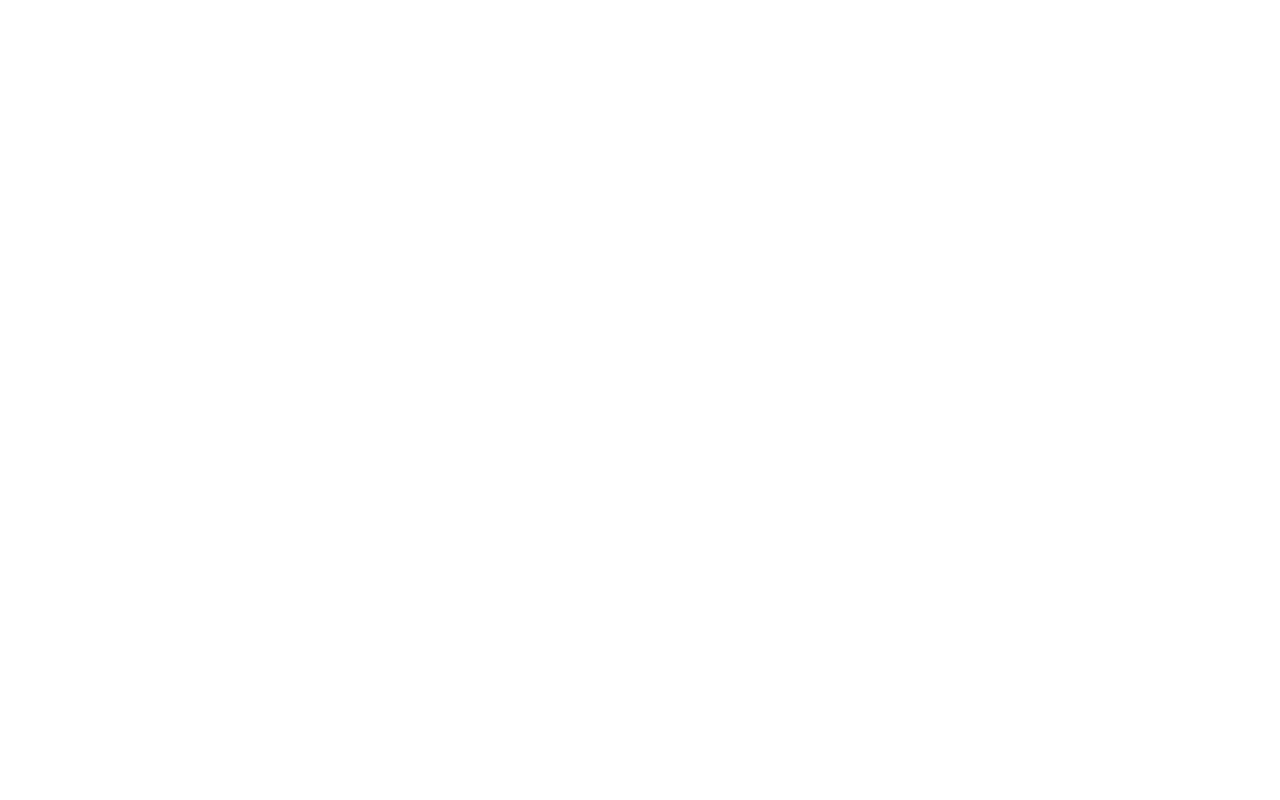
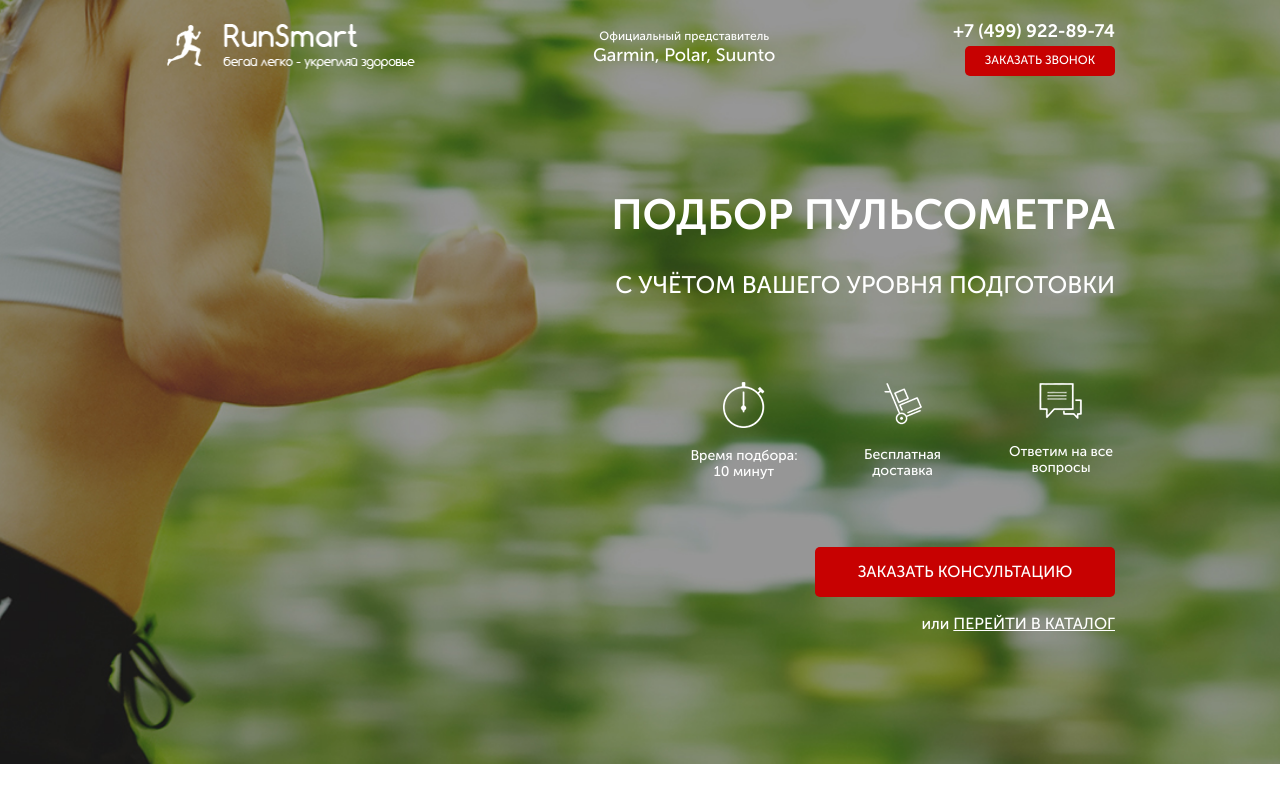
Before and after one commit to savitskicosta/Training_Udemy_Pulse, a plain HTML site: page index.html in a window 1280 px wide. Drawn offline with Linux system fonts and the light colour scheme.

Commit message:
add section header

```diff
--- a/index.html
+++ b/index.html
@@ -9,6 +9,38 @@
 		<link rel="stylesheet" href="css/style.min.css" />
 	</head>
 	<body>
+		<div class="promo">
+			<div class="container">
+				<header class="header">
+					<a href="#" class="header__logo">
+						<img src="img/logo.png" alt="logo" />
+					</a>
+					<div class="header__official">
+						Официальный представитель
+						<span>Garmin, Polar, Suunto</span>
+					</div>
+					<div class="header__contacts">
+						<a href="tel:+74999228974" class="header__phone">+7 (499) 922-89-74</a>
+						<button class="button">Заказать звонок</button>
+					</div>
+				</header>
+				<div class="promo__wrapper">
+					<h1 class="promo__header">Подбор пульсометра</h1>
+					<h2 class="promo__subheader">с учётом Вашего уровня подготовки</h2>
+					<div class="promo__icons">
+						<div class="promo__icon"><img src="img/icon/main_icon_1.png" alt="timer" />Время подбора: 10 минут</div>
+						<div class="promo__icon"><img src="img/icon/main_icon_2.png" alt="hand-cart" />Бесплатная доставка</div>
+						<div class="promo__icon"><img src="img/icon/main_icon_3.png" alt="messages" />Ответим на все вопросы</div>
+					</div>
+					<button class="button button_main">Заказать консультацию</button>
+					<div class="promo__link">
+						или
+						<a href="#">Перейти в каталог</a>
+					</div>
+				</div>
+			</div>
+		</div>
+		<!-- /.promo -->
 		<script src="js/main.min.js"></script>
 	</body>
 </html>
--- a/scss/base/_variables.scss
+++ b/scss/base/_variables.scss
@@ -0,0 +1 @@
+$main-color: #c70101;
--- /dev/null
+++ b/scss/blocks/_buttons.scss
@@ -0,0 +1,18 @@
+.button {
+	width: 150px;
+	height: 30px;
+	border-radius: 5px;
+	background-color: $main-color;
+	border: none;
+	cursor: pointer;
+	color: #fff;
+	font-size: 12px;
+	font-weight: 500;
+	text-transform: uppercase;
+	&_main {
+		margin-top: 67px;
+		width: 300px;
+		height: 50px;
+		font-size: 16px;
+	}
+}
--- a/scss/blocks/_header.scss
+++ b/scss/blocks/_header.scss
@@ -0,0 +1,38 @@
+.header {
+	display: flex;
+	justify-content: space-between;
+	align-items: center;
+	&__logo {
+		width: 250px;
+		img {
+			width: 100%;
+		}
+	}
+	&__official {
+		color: #fff;
+		font-size: 12px;
+		font-weight: 500;
+		text-align: center;
+		span {
+			display: block;
+			font-size: 18px;
+			line-height: 22px;
+		}
+	}
+	&__phone {
+		display: block;
+		margin-bottom: 4px;
+		color: #fff;
+		font-size: 18px;
+		font-weight: 700;
+		text-decoration: none;
+		&:hover {
+			color: $main-color;
+		}
+	}
+	&__contacts {
+		display: flex;
+		flex-direction: column;
+		align-items: flex-end;
+	}
+}
--- /dev/null
+++ b/scss/blocks/_promo.scss
@@ -0,0 +1,59 @@
+.promo {
+	min-height: 650px;
+	padding: 21px 0 93px 0;
+	background: url(../img/main_bg.png) center (center/cover) no-repeat;
+	&__wrapper {
+		margin-top: 90px;
+		display: flex;
+		flex-direction: column;
+		align-items: flex-end;
+	}
+	&__header {
+		margin-bottom: 17px;
+		color: #fff;
+		font-size: 42px;
+		font-weight: 700;
+		text-transform: uppercase;
+		line-height: 42px;
+	}
+	&__subheader {
+		color: #fff;
+		font-size: 24px;
+		font-weight: 500;
+		line-height: 24px;
+		text-transform: uppercase;
+	}
+	&__icons {
+		margin-top: 65px;
+		width: 425px;
+		display: flex;
+		justify-content: space-between;
+	}
+	&__icon {
+		width: 108px;
+		text-align: center;
+		color: #fff;
+		font-size: 14px;
+		font-weight: 500;
+		img {
+			display: block;
+			margin: 0 auto;
+			margin-bottom: 20px;
+		}
+	}
+	&__link {
+		color: #fff;
+		font-size: 16px;
+		font-weight: 500;
+		margin-top: 18px;
+		a {
+			text-decoration: underline;
+			text-transform: uppercase;
+			cursor: pointer;
+			color: #fff;
+			&:hover {
+				color: $main-color;
+			}
+		}
+	}
+}
--- a/scss/style.scss
+++ b/scss/style.scss
@@ -1,6 +1,14 @@
-@import 'base/variables';
-@import 'base/mixins';
+@import "base/variables";
+@import "base/mixins";
+@import "blocks/header";
+@import "blocks/promo";
+@import "blocks/buttons";
 
 * {
-	font-family: 'Museo Sans Cyrl', sans-serif;
+	font-family: "Museo Sans Cyrl", sans-serif;
 }
+
+.container {
+	max-width: 950px;
+	margin: 0 auto;
+}
```
Also changed, not shown: css/style.min.css.
